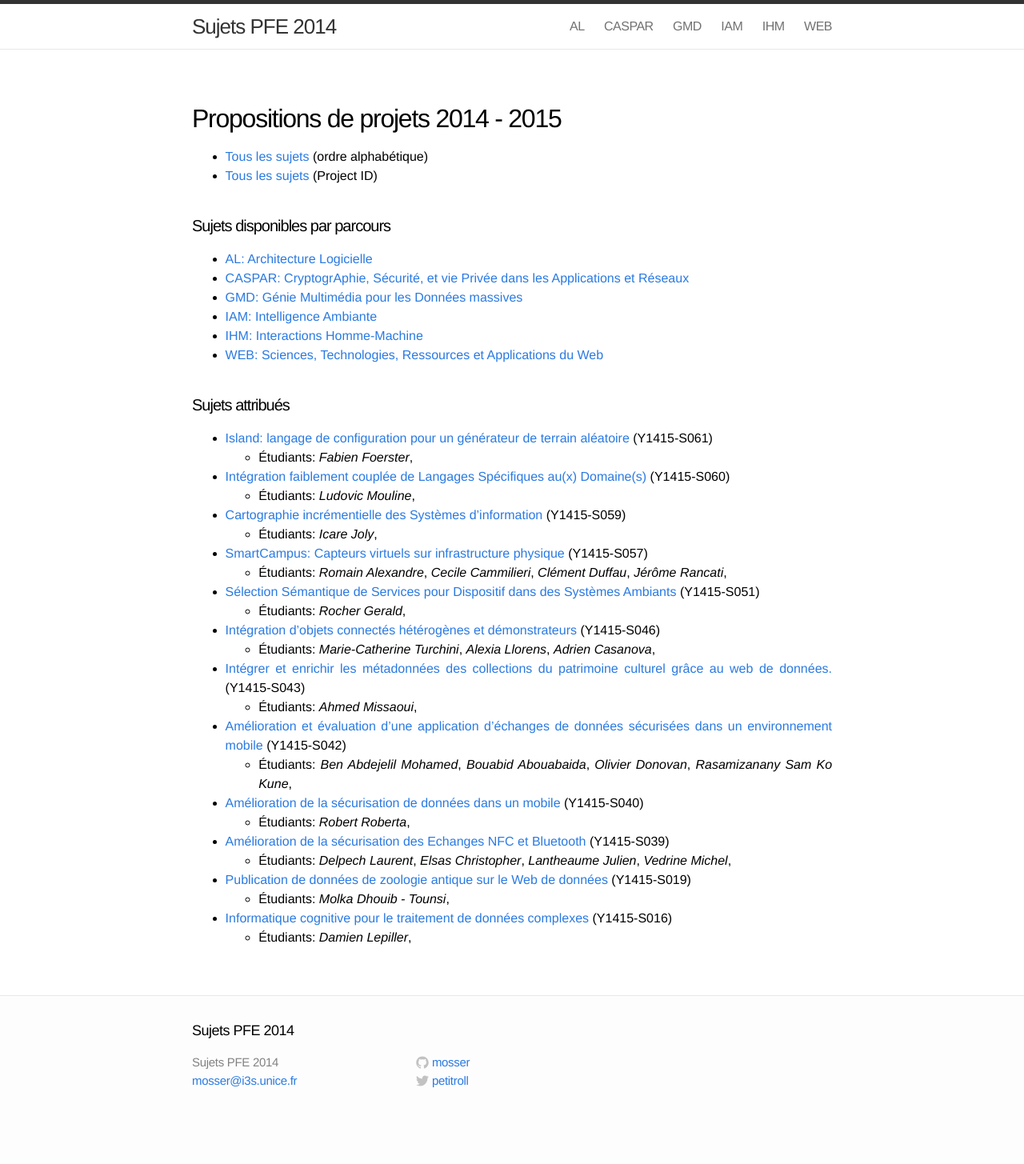
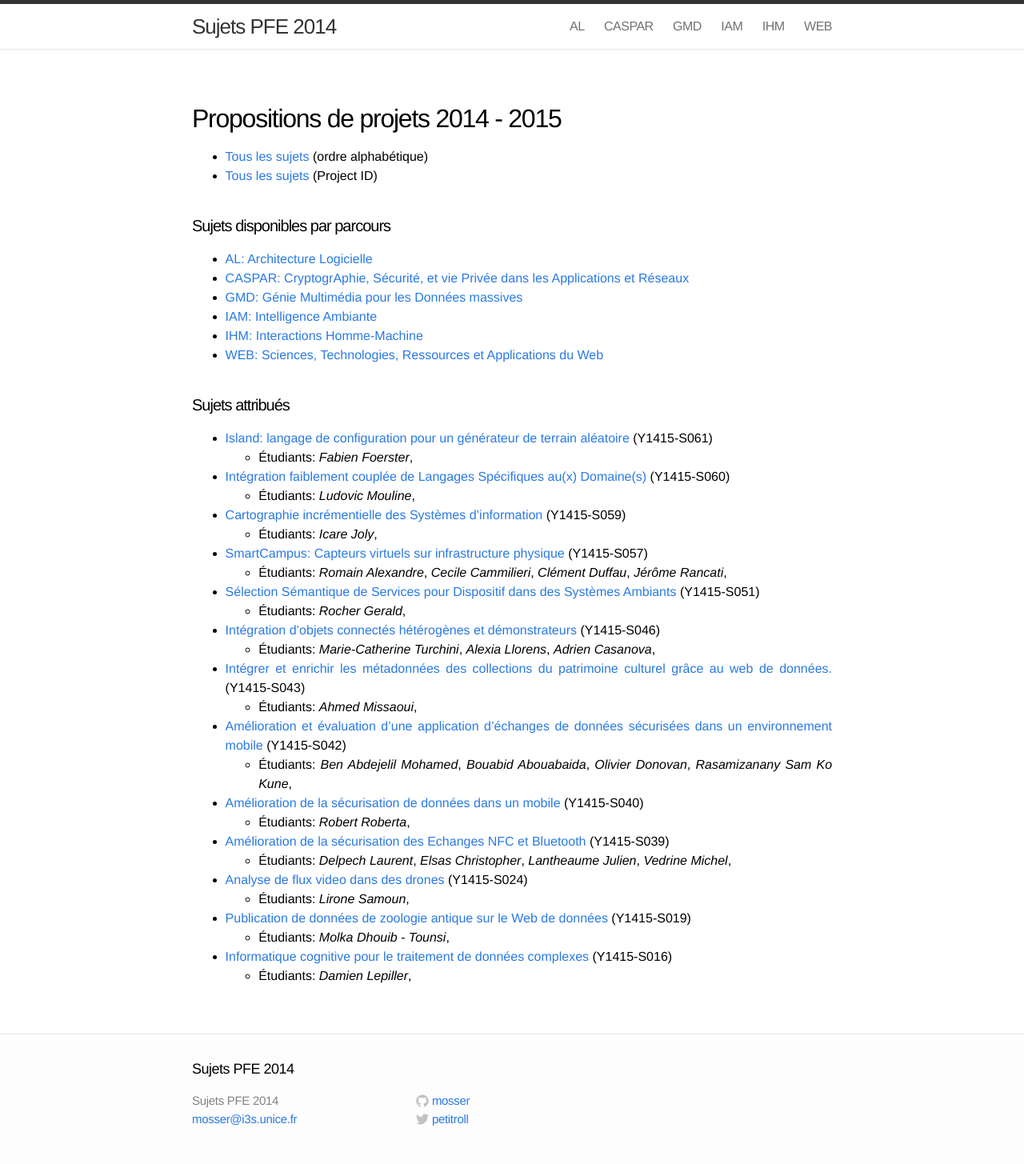
Before and after one commit to gmolines/pfe, a Jekyll site: the page built from index.md, in a window 1280 px wide. Shown: the whole page at 80% size. Built offline with Jekyll 4.4.1, drawn with Linux system fonts in a browser that asks for light colours; before the commit the page ends 1407 px from its top, so only the background shows below that.

Commit message:
Update 2014-09-15-Y1415-S024.markdown

```diff
--- a/_posts/2014-09-15-Y1415-S024.markdown
+++ b/_posts/2014-09-15-Y1415-S024.markdown
@@ -2,7 +2,8 @@
 layout: post
 title: "Analyse de flux video dans des drones"
 date: 2014-09-15 10:57:55
-categories: [dispo, gmd]
+categories: [oqp, gmd]
+students: ["Lirone Samoun"]
 pid: Y1415-S024
 type: Research
 contact: Diane Lingrand
```
